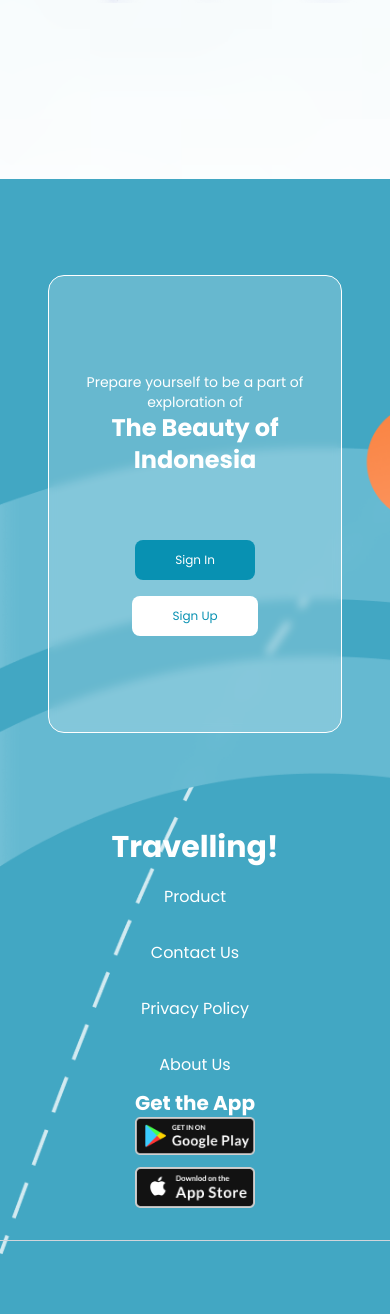
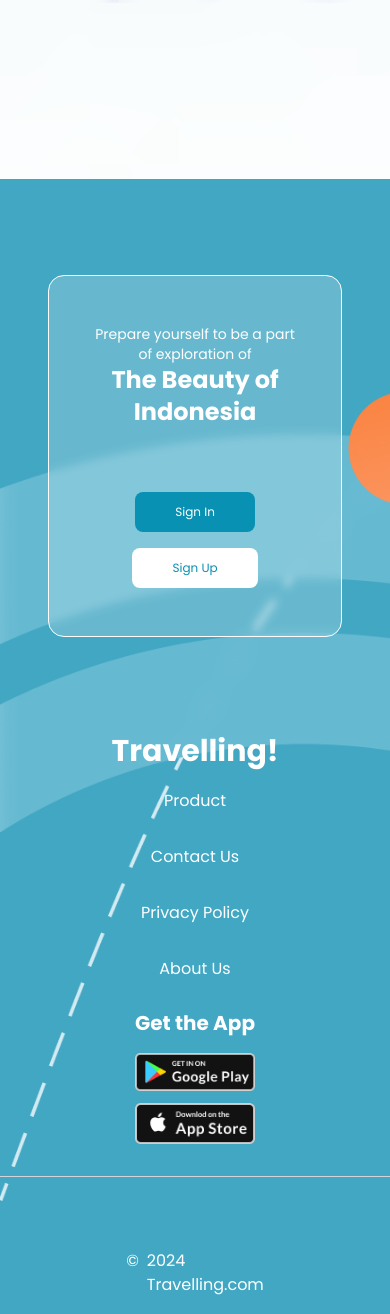
Before and after one commit to PedroHenrique1606/travelling, a Next.js app: page / in a window 390 px wide. Shown: the part 2780-4094 px from the top of the page. Built offline with nearby package versions, Linux system fonts and the light colour scheme.

Commit message:
feat: ajustment spacing from footer

```diff
--- a/src/app/page.tsx
+++ b/src/app/page.tsx
@@ -284,7 +284,7 @@ export default function Home() {
         style={{ backgroundImage: `url(${FooterBG.src})` }}
       >
         <div className="flex flex-col md:justify-center md:items-center py-24 px-12 md:px-24">
-          <div className="bg-white/20 backdrop-blur-sm py-24 md:px-36 rounded-2xl flex flex-col md:flex-row items-center gap-8 md:gap-48 border-white border-[1px]">
+          <div className="bg-white/20 backdrop-blur-sm py-12 md:py-24 px-10 md:px-36 rounded-2xl flex flex-col md:flex-row items-center gap-8 md:gap-48 border-white border-[1px]">
             <div className="text-white text-center md:text-left">
               <p className="text-sm md:text-base">
                 Prepare yourself to be a part of exploration of
@@ -321,7 +321,7 @@ export default function Home() {
             </li>
           </ol>
           <div className="flex flex-col items-center md:items-start mt-3 md:mt-0">
-            <p className="text-white text-xl font-semibold">Get the App</p>
+            <p className="text-white text-xl font-semibold my-4 md:my-0">Get the App</p>
             <div className="flex flex-col md:flex-row items-center justify-center gap-3">
               <Image
                 src={PlayStore}
```
